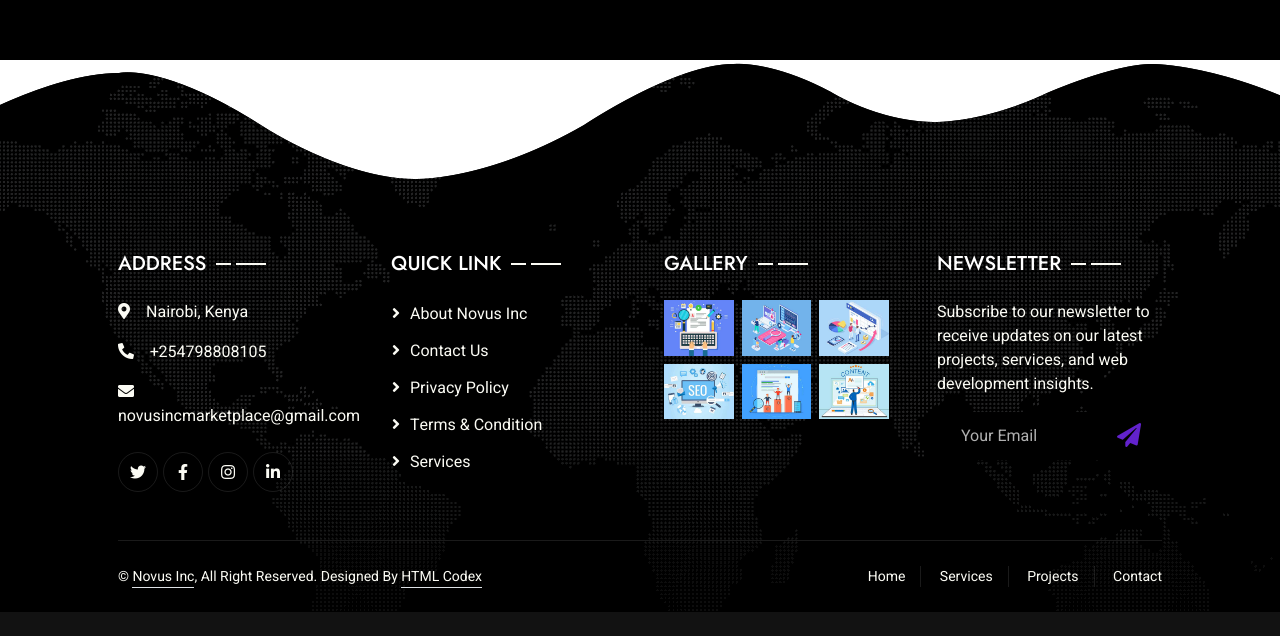
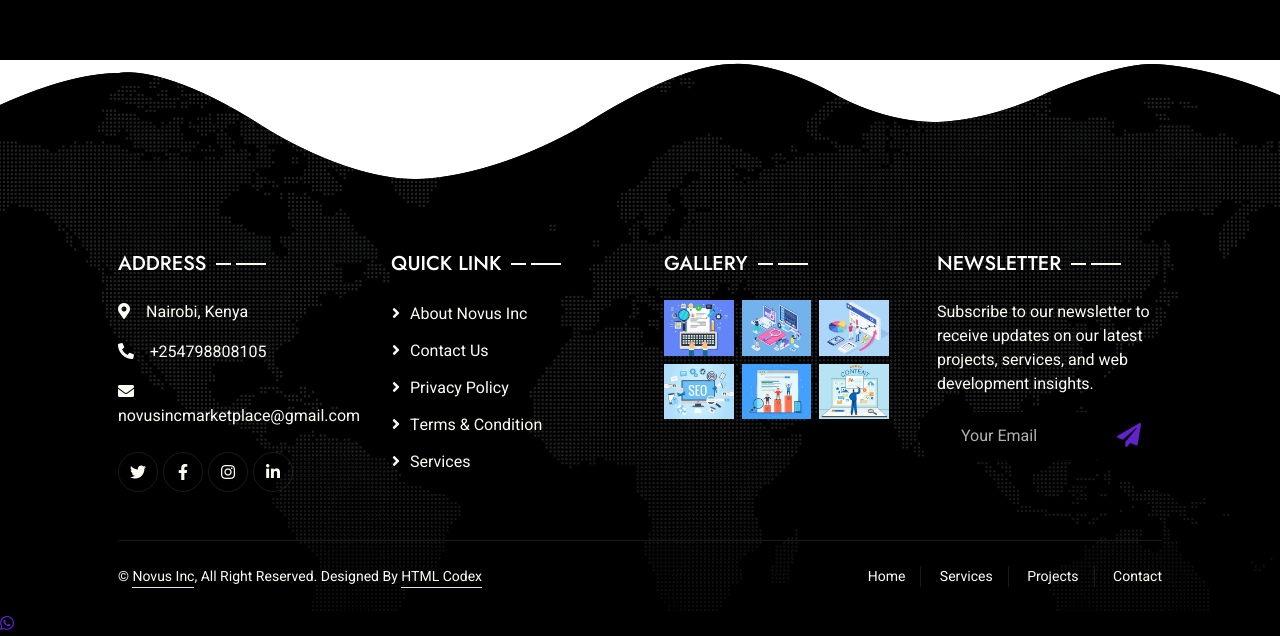
Before and after one commit to novus-inc-marketplace/portfolio_website, a plain HTML site: page index.html in a window 1280 px wide. Shown: the part 5691-6327 px from the top of the page. Before the commit the page ends 6303 px from the top, so only its background shows below. Drawn offline with nearby package versions, Linux system fonts and the light colour scheme.

Commit message:
configuring site for deployment

```diff
--- a/index.html
+++ b/index.html
@@ -494,7 +494,12 @@
 
 
         <!-- Back to Top -->
+        <!-- Back to Top -->
         <a href="#home" class="btn btn-lg btn-secondary btn-lg-square back-to-top"><i class="bi bi-arrow-up"></i></a>
+        <a href="https://wa.me/254798808105" class="whatsapp-button" target="_blank">
+            <i class="fab fa-whatsapp"></i>
+        </a>
+    </div>
     </div>
 
     <!-- JavaScript Libraries -->
```
Also changed, not shown: about.html (+3 -0 lines), service.html (+3 -0 lines), management.txt (added), 1 other file.
